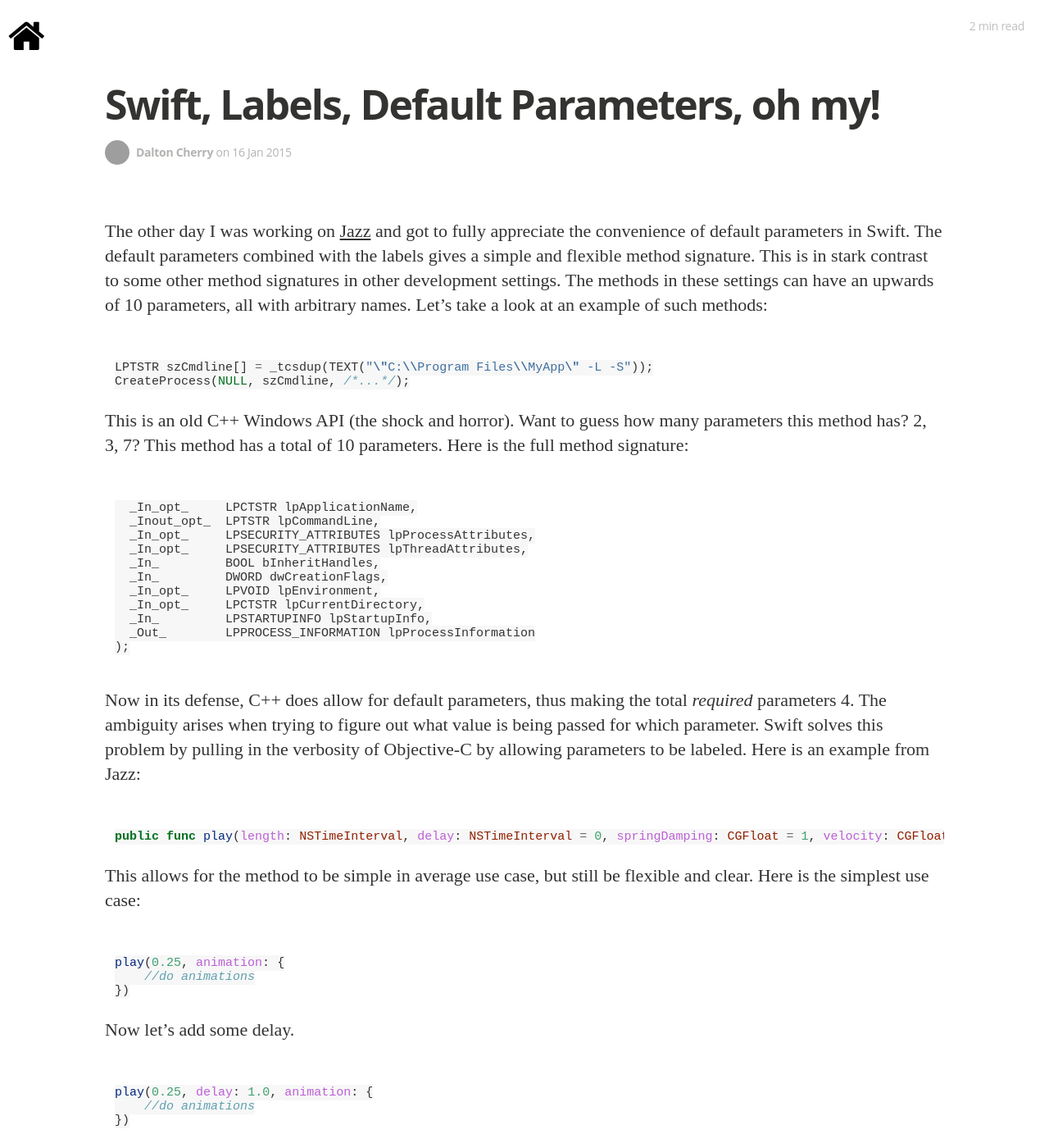
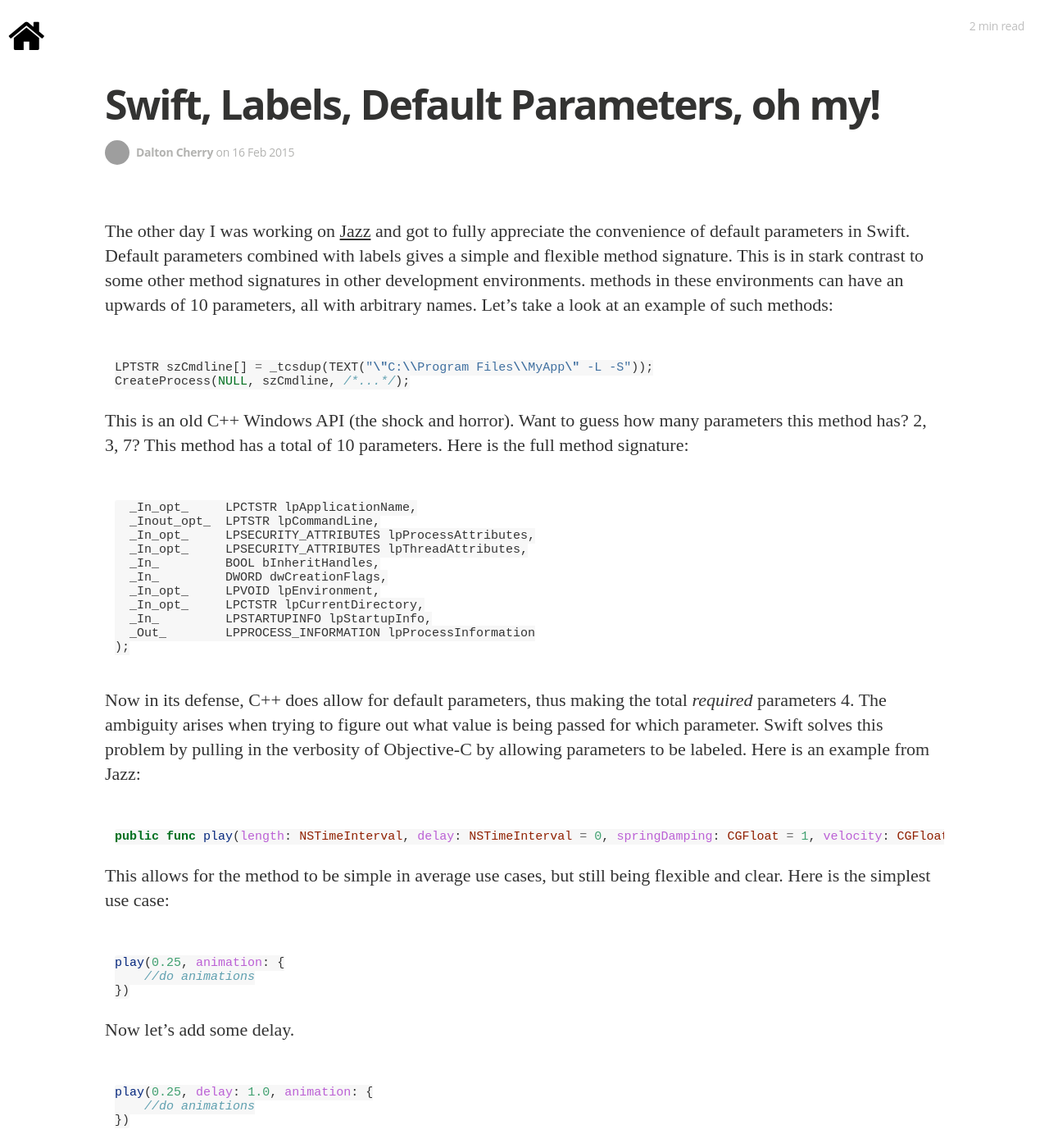
Before and after one commit to BasementKrew/revelation.io, a Jekyll site: the page built from _posts/2015-02-16-labels-swift.markdown, in a window 1280 px wide and 1400 px high. Shown: the whole window at 82% size. Built offline with Jekyll 4.4.1, drawn with Linux system fonts in a browser that asks for light colours; nearby versions of some CDN libraries; some web fonts are replaced; Markdown is read by kramdown in place of the engine named in the settings; some of the changed text lies outside the part shown; grey boxes are pictures that could not be loaded.

Commit message:
grammar yo

````diff
--- a/_posts/2015-02-16-labels-swift.markdown
+++ b/_posts/2015-02-16-labels-swift.markdown
@@ -1,14 +1,14 @@
 ---
 layout: post
 title:  "Swift, Labels, Default Parameters, oh my!"
-date:   2015-01-16 10:00:00
+date:   2015-02-16 10:00:00
 author: "<a href='http://daltoniam.com'>Dalton Cherry</a>"
 author_image: "http://www.gravatar.com/avatar/2fdc7b889f35118a7334187b15c5b957.png?r=x&amp;s=320"
 tags: swift, label, parameter, argument, method, function, default
 ---
 
 
-The other day I was working on [Jazz](https://github.com/daltoniam/Jazz) and got to fully appreciate the convenience of default parameters in Swift. The default parameters combined with the labels gives a simple and flexible method signature. This is in stark contrast to some other method signatures in other development settings. The methods in these settings can have an upwards of 10 parameters, all with arbitrary names. Let's take a look at an example of such methods:
+The other day I was working on [Jazz](https://github.com/daltoniam/Jazz) and got to fully appreciate the convenience of default parameters in Swift. Default parameters combined with labels gives a simple and flexible method signature. This is in stark contrast to some other method signatures in other development environments. methods in these environments can have an upwards of 10 parameters, all with arbitrary names. Let's take a look at an example of such methods:
 
 ```c
 LPTSTR szCmdline[] = _tcsdup(TEXT("\"C:\\Program Files\\MyApp\" -L -S"));
@@ -38,7 +38,7 @@ Now in its defense, C++ does allow for default parameters, thus making the total
 public func play(length: NSTimeInterval, delay: NSTimeInterval = 0, springDamping: CGFloat = 1, velocity: CGFloat = 1, animation:((Void) -> Void)) -> Jazz
 ```
 
-This allows for the method to be simple in average use case, but still be flexible and clear. Here is the simplest use case:
+This allows for the method to be simple in average use cases, but still being flexible and clear. Here is the simplest use case:
 
 ```swift
 play(0.25, animation: {
@@ -54,7 +54,7 @@ play(0.25, delay: 1.0, animation: {
 })
 ```
 
-Very clear and we still get to use the same method. Let's remove the delay and change the springDamping.
+Still very clear and we get to use the same method. Let's remove the delay and change the springDamping.
 
 ```swift
 play(0.25, springDamping: 0.5, animation: {
````
